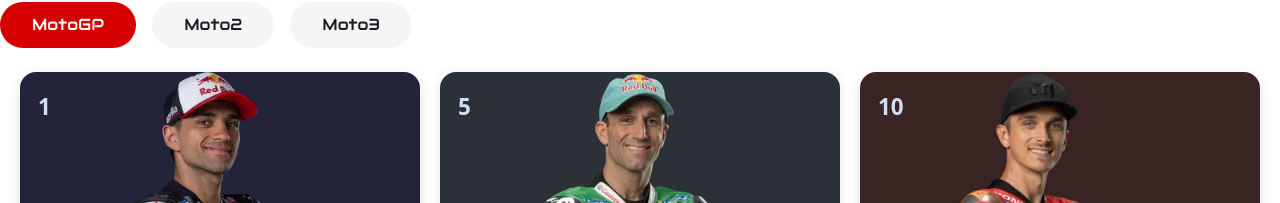
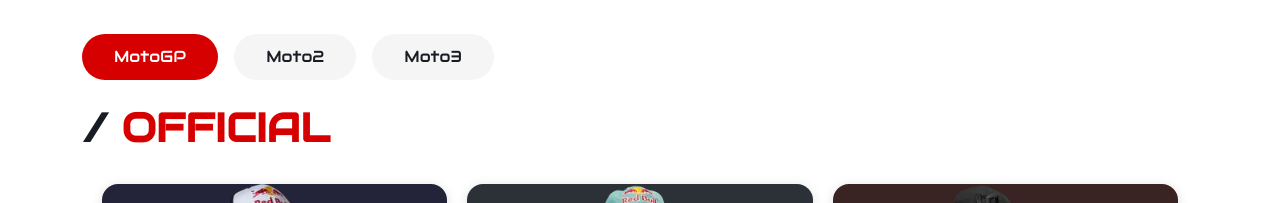
Before and after one commit to shakillaragelia/motogp-rider, a Vue app: page /riders in a window 1280 px wide. Shown: the part 910-1113 px from the top of the page. Built offline with nearby package versions, Linux system fonts and the light colour scheme.

Commit message:
update at TeamsDetail. vue and RidersCards.vue

```diff
--- a/src/components/RidersCards.vue
+++ b/src/components/RidersCards.vue
@@ -1,15 +1,16 @@
 <template>
-  <div>
+  <section class="rider-section">
+    <div class="container">
     <div class="class-filter">
       <button
         v-for="cat in categories"
         :key="cat"
         :class="['filter-btn', { active: selectedCategory === cat }]"
-        @click="selectedCategory = cat"
-      >
+        @click="selectedCategory = cat">
         {{ cat }}
       </button>
-    </div>
+      </div>
+       <h2 class="rider-title">/ <span>OFFICIAL</span></h2>
     <div class="riders-grid">
       <div
         class="rider-card"
@@ -17,8 +18,7 @@
         :key="card.title"
         @click="goToDetail(card)"
         tabindex="0"
-        role="button"
-      >
+        role="button">
         <div class="rider-img-bg" :style="{ background: card.bg }">
           <img :src="card.img" :alt="card.alt" class="rider-img" />
           <div class="rider-rank">{{ card.rank }}</div>
@@ -35,6 +35,7 @@
       </div>
     </div>
   </div>
+  </section>
 </template>
 
 <script setup>
@@ -167,6 +168,19 @@
   background: #d60000;
   color: #fff;
 }
+.rider-section {
+  padding: 2rem 0;
+}
+.rider-title {
+  font-family: 'Audiowide', sans-serif;
+  font-size: 2.5rem;
+  font-weight: 900;
+  margin-bottom: 2rem;
+  color: #181d23;
+}
+.rider-title span {
+  color: #d60000;
+}
 .riders-grid {
   display: grid;
   grid-template-columns: repeat(auto-fit, minmax(320px, 1fr));
--- a/src/components/TeamsDetail.vue
+++ b/src/components/TeamsDetail.vue
@@ -155,6 +155,7 @@
   background: transparent;
   z-index: 2;
   position: relative;
+  margin-top: 32px;
 }
 .team-info {
   padding: 1.5rem;
```
